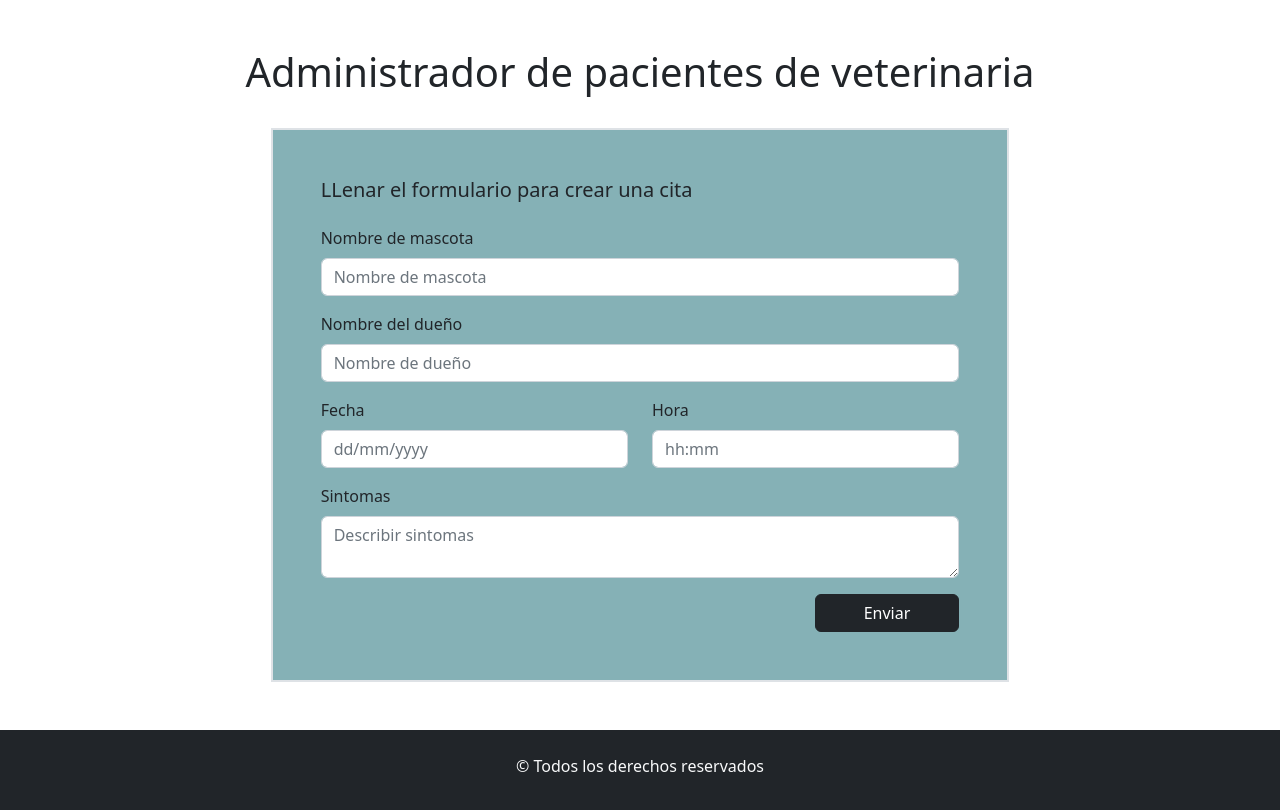
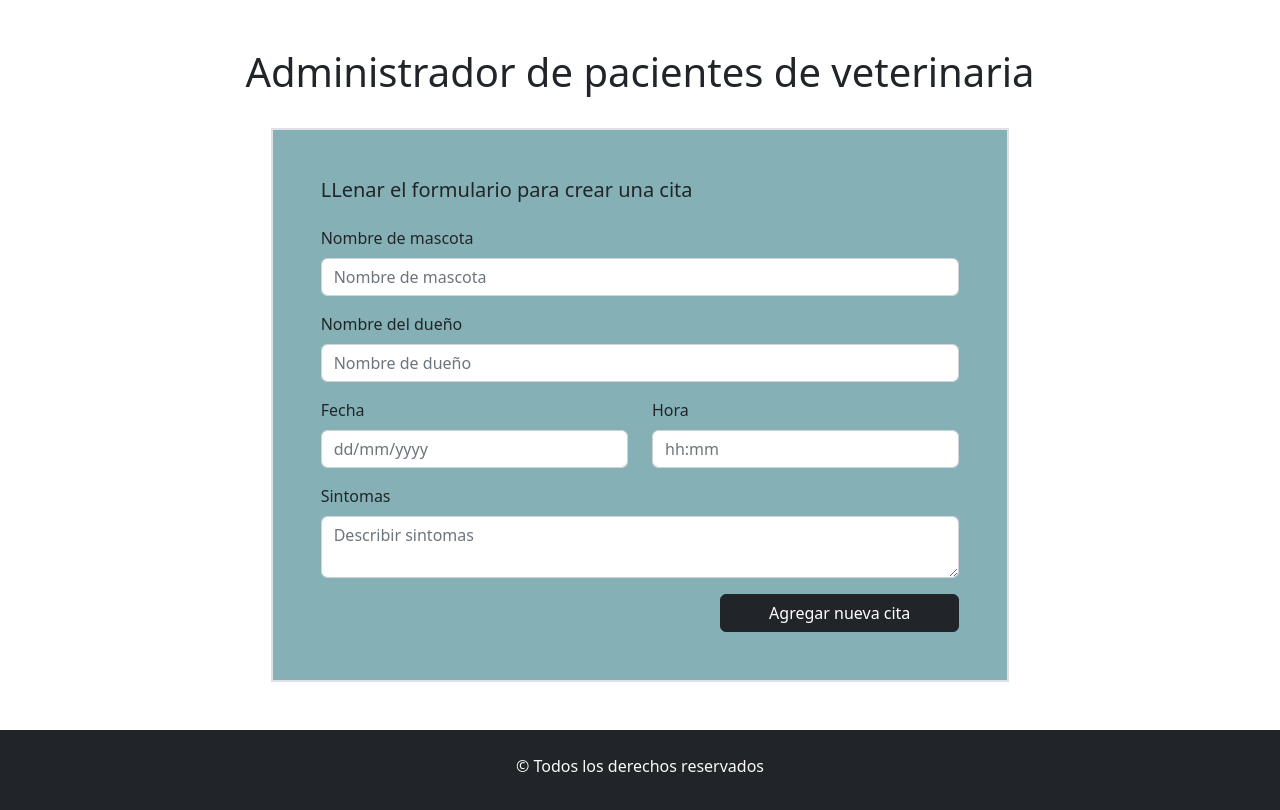
Before and after one commit to anasoledad/ejercicio9-react, a React (Vite) app: page / in a window 1280 px wide. Shown: the top 810 px of the page. Built offline with nearby package versions, Linux system fonts and the light colour scheme.

Commit message:
Se cambio el nombre del botón

```diff
--- a/src/components/Formulario.jsx
+++ b/src/components/Formulario.jsx
@@ -36,7 +36,7 @@ const Formulario = () => {
 
           <div className="d-flex justify-content-center justify-content-sm-end">
             <Button variant="dark" className="px-5" type="submit">
-              Enviar
+              Agregar nueva cita
             </Button>
           </div>
         </Form>
```
